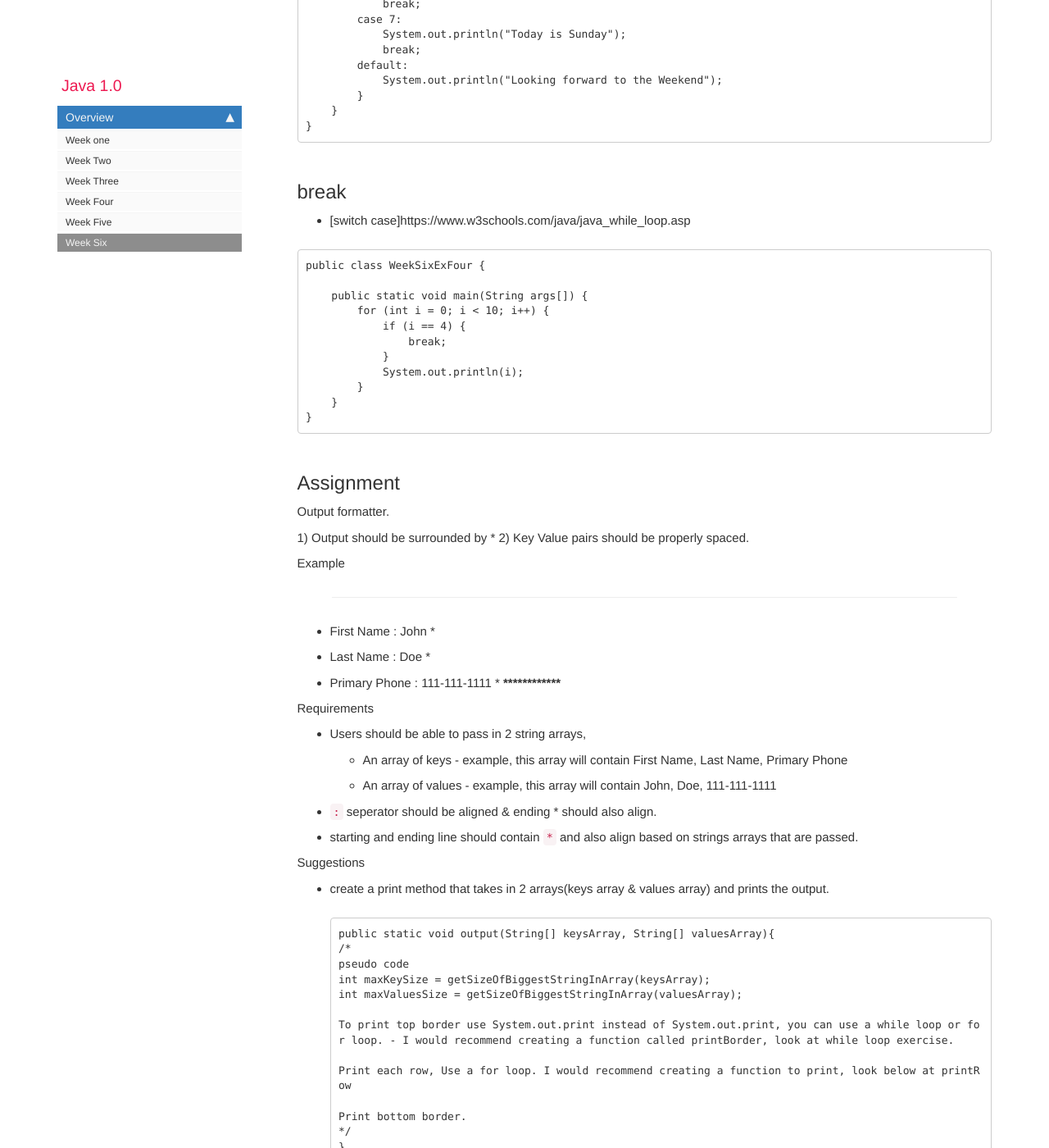
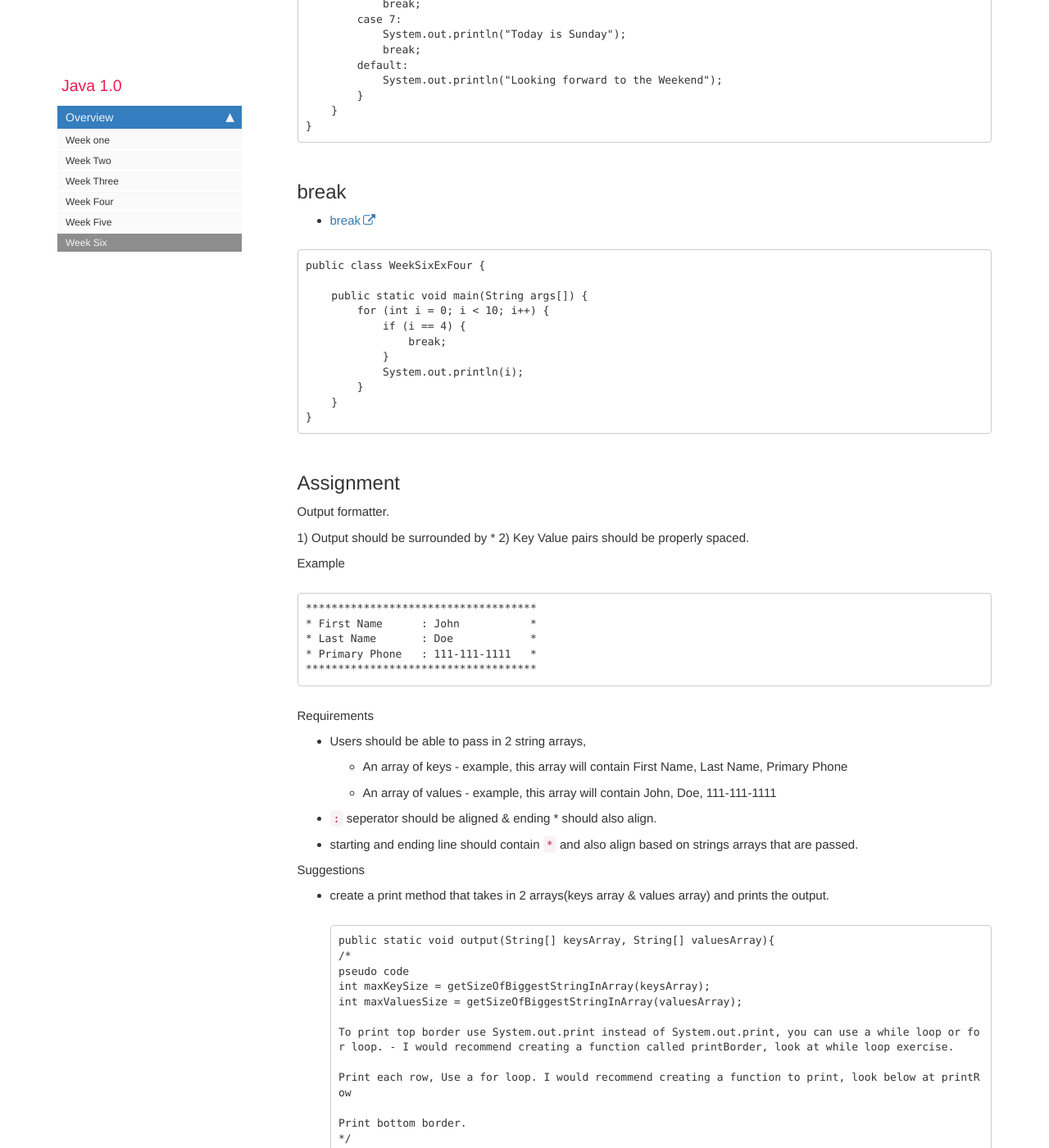
Before and after one commit to rambethina/java, a Jekyll site: the page built from pages/mydoc/mydoc_week_six.md, in a window 1280 px wide and 1400 px high, scrolled down 1429 px. Shown: the whole window at 82% size. Built offline with Jekyll 4.4.1, drawn with Linux system fonts in a browser that asks for light colours; comment, search, counter and statistics services are not loaded.

Commit message:
week six content

````diff
--- a/pages/mydoc/mydoc_week_six.md
+++ b/pages/mydoc/mydoc_week_six.md
@@ -72,7 +72,8 @@ public class WeekSixExThree {
 
 ## break
 
-* [switch case]https://www.w3schools.com/java/java_while_loop.asp
+* [break](https://www.w3schools.com/java/java_break.asp)
+
 
 ```
 public class WeekSixExFour {
@@ -96,13 +97,13 @@ Output formatter.
 2) Key Value pairs should be properly spaced.
 
 Example
-
+```
 ************************************
 * First Name      : John           *
 * Last Name       : Doe            *
 * Primary Phone   : 111-111-1111   *
 ************************************
-
+```
 Requirements
 
 * Users should be able to pass in 2 string arrays,
````
